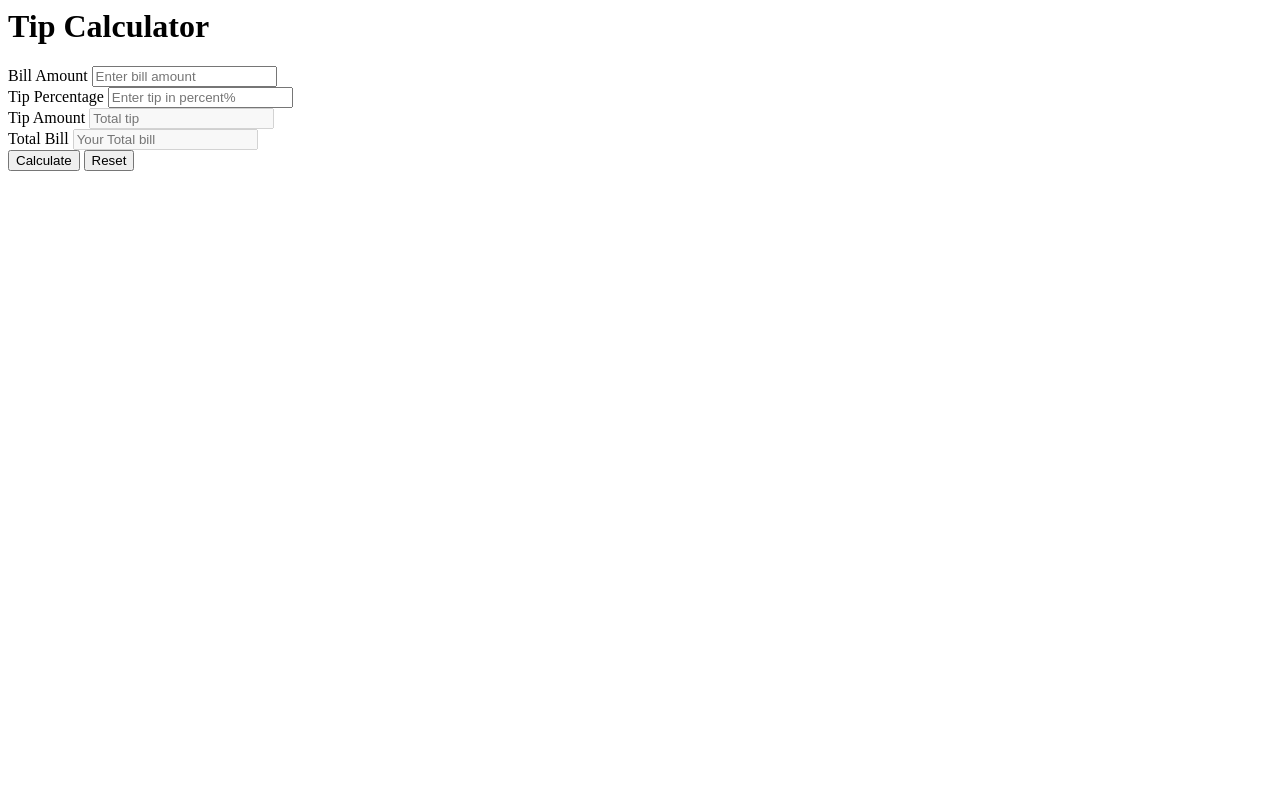
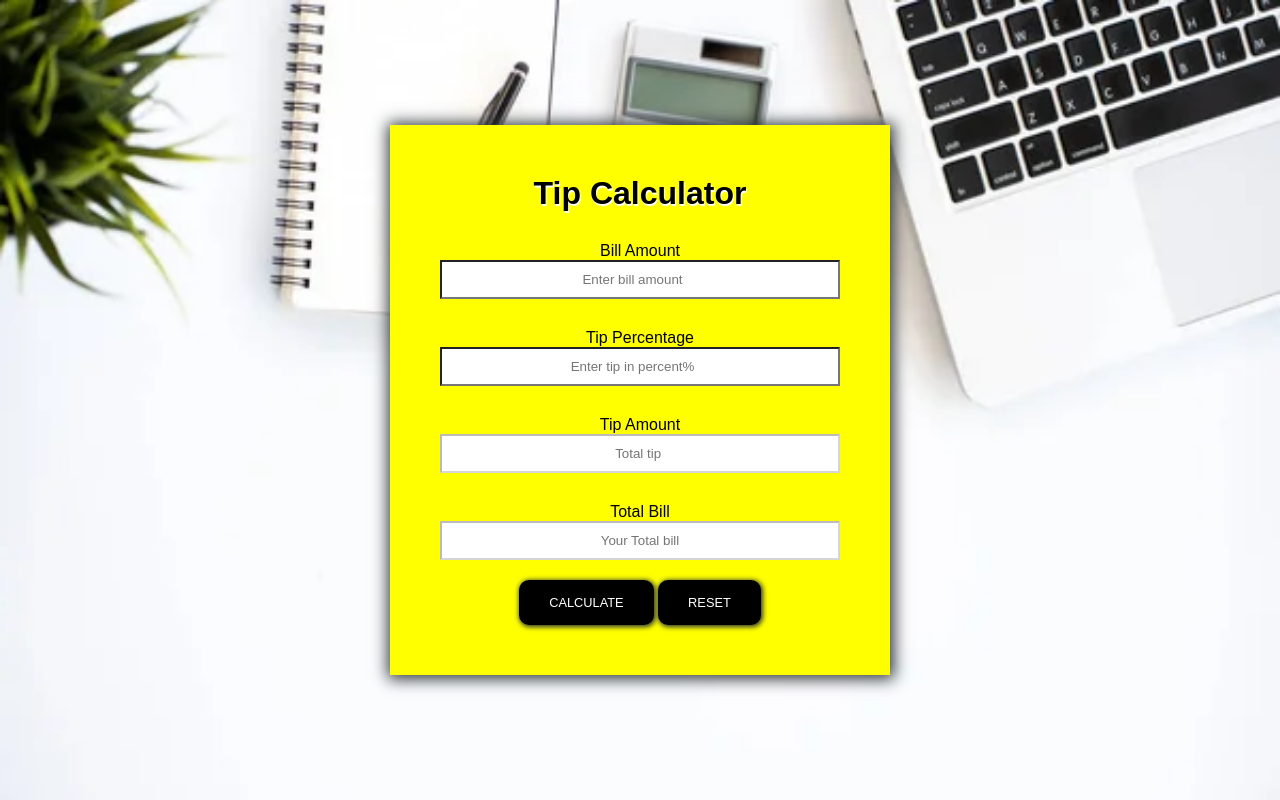
Before and after one commit to Borse030/Tip-Calculator, a plain HTML site: page index.html in a window 1280 px wide. Drawn offline with Linux system fonts and the light colour scheme.

Commit message:
Update index.html

```diff
--- a/index.html
+++ b/index.html
@@ -5,7 +5,7 @@
     <meta http-equiv="X-UA-Compatible" content="IE=edge">
     <meta name="viewport" content="width=device-width, initial-scale=1.0">
     <title>Document</title>
-    <link rel="stylesheet" href="tip.css">
+    <link rel="stylesheet" href="style.css">
     <script src="tip.js"></script>
 </head>
 <body>
```
